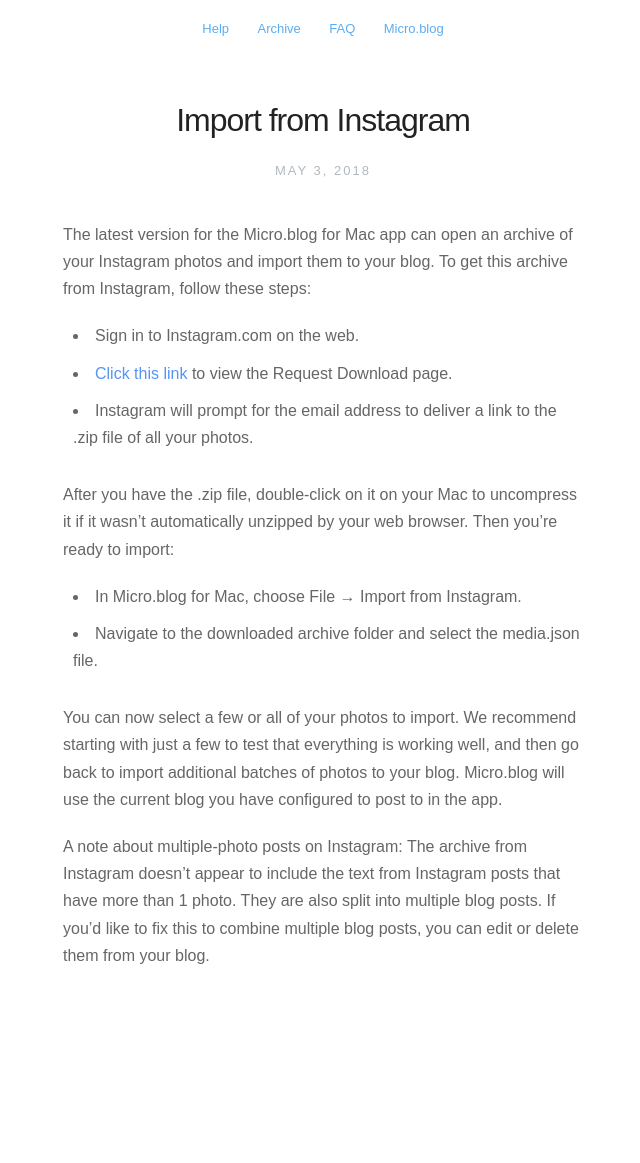
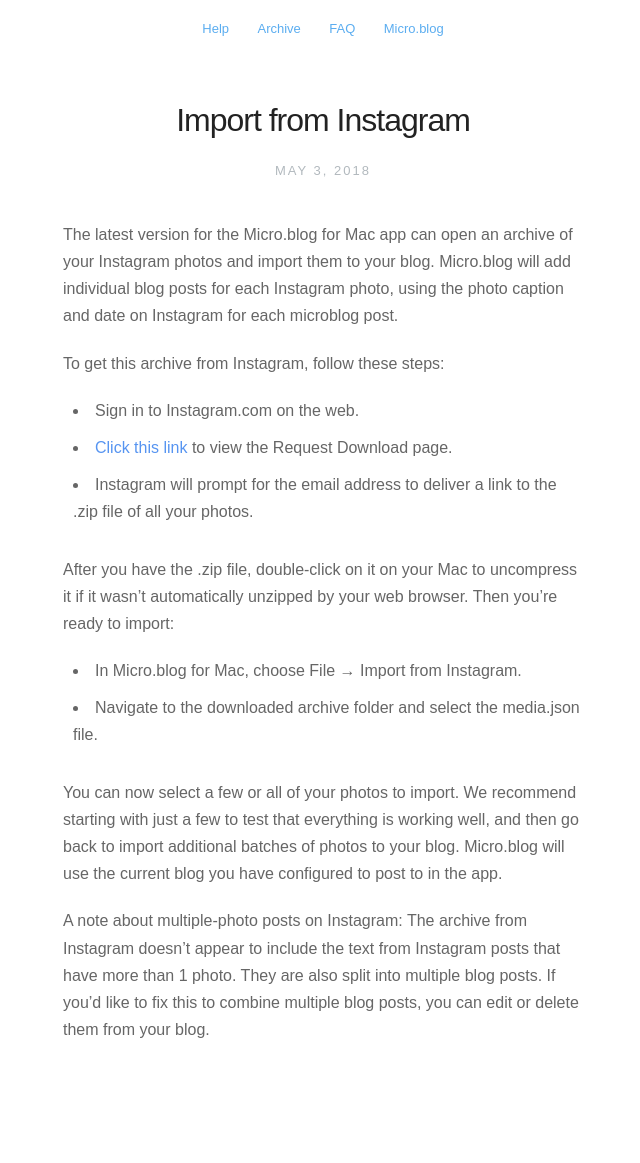
Before and after one commit to microdotblog/help.micro.blog, a Jekyll site: the page built from _posts/2018-05-03-instagram-import.markdown, in a window 1280 px wide. Shown: the whole page, without its empty margins (317-957 px from the left). Built offline with Jekyll 4.4.1, drawn with Linux system fonts in a browser that asks for light colours; nearby versions of some CDN libraries; before the commit the page ends 1089 px from its top, so only the background shows below that.

Commit message:
Updated Instagram import to mention using the date.

```diff
--- a/_posts/2018-05-03-instagram-import.markdown
+++ b/_posts/2018-05-03-instagram-import.markdown
@@ -4,7 +4,9 @@
 description: Importing photos with the Mac version of Micro.blog.
 ---
 
-The latest version for the Micro.blog for Mac app can open an archive of your Instagram photos and import them to your blog. To get this archive from Instagram, follow these steps:
+The latest version for the Micro.blog for Mac app can open an archive of your Instagram photos and import them to your blog. Micro.blog will add individual blog posts for each Instagram photo, using the photo caption and date on Instagram for each microblog post.
+
+To get this archive from Instagram, follow these steps:
 
 * Sign in to Instagram.com on the web.
 * [Click this link](https://www.instagram.com/download/request/) to view the Request Download page.
```
